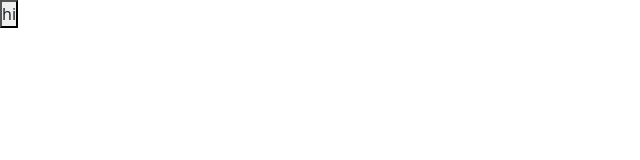
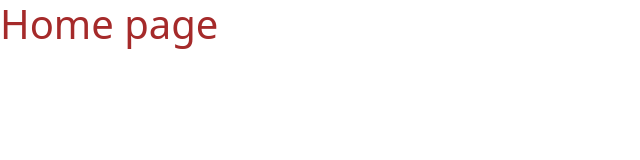
Before and after one commit to leartcodeks/leadnation-web, a website: page src/public/index.html in a window 1280 px wide. Shown: the whole page, without its empty margins (0-640 px from the left). Drawn offline with nearby package versions, Linux system fonts and the light colour scheme.

Commit message:
small changes

```diff
--- a/src/public/css/pages/contact.css
+++ b/src/public/css/pages/contact.css
@@ -1,6 +1,3 @@
 #contact {
     color: var(--white);
 }
-h1{
-    color: brown;
-}
--- a/src/public/css/pages/home.css
+++ b/src/public/css/pages/home.css
@@ -1,4 +1,3 @@
 .buttton {
-    background: "black";
-    color: var(--white);
+    background-color: "red";
 }
--- a/src/public/index.html
+++ b/src/public/index.html
@@ -10,7 +10,9 @@
 </head>
 <body>
 
-    <button class="buttton">hi</button>
+    <h1>Home page</h1>
+
+
     <script src="https://cdn.jsdelivr.net/npm/bootstrap@5.1.3/dist/js/bootstrap.bundle.min.js" integrity="sha384-ka7Sk0Gln4gmtz2MlQnikT1wXgYsOg+OMhuP+IlRH9sENBO0LRn5q+8nbTov4+1p" crossorigin="anonymous"></script>
 </body>
 </html>
```
Also changed, not shown: src/public/contact.html (+0 -2 lines), src/public/dist/images/p_junglecruise_21740_v2_bb7f0ae4.jpeg (deleted), src/public/dist/styles.css, src/public/images/p_junglecruise_21740_v2_bb7f0ae4.jpeg (deleted).
